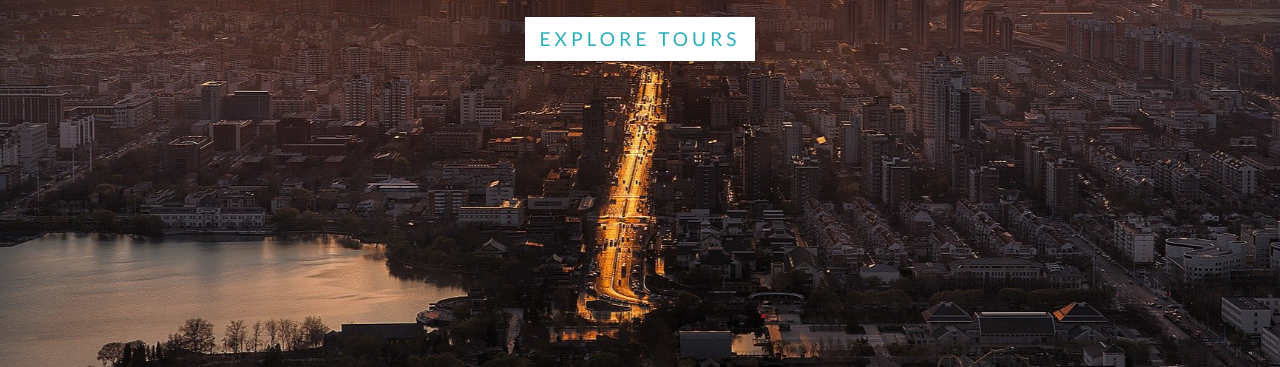
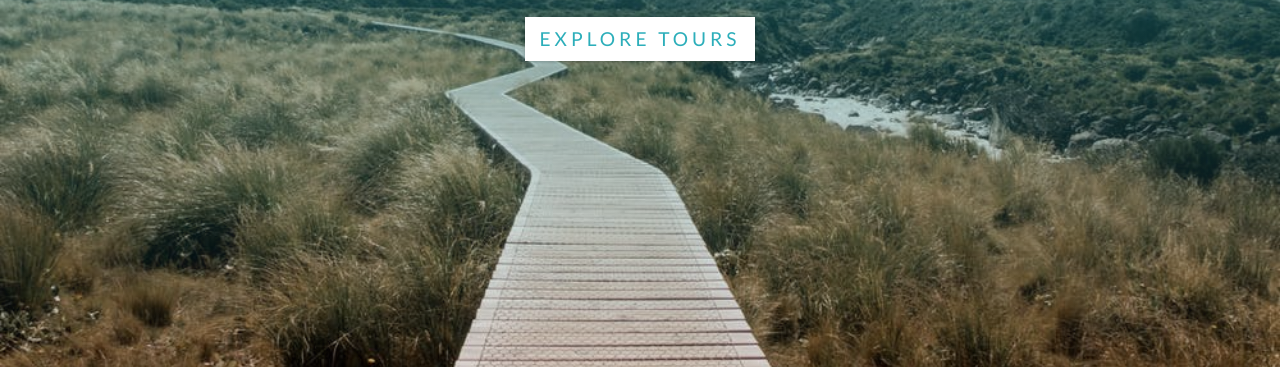
Before and after one commit to acasanova009/WorldCitiesTours, a plain HTML site: page index.html in a window 1280 px wide. Shown: the part 433-800 px from the top of the page. Drawn offline with Linux system fonts and the light colour scheme.

Commit message:
background fix

```diff
--- a/css/styles.css
+++ b/css/styles.css
@@ -196,7 +196,8 @@ Hero ?Hero = customer.
 }
 @media screen and (min-width: 768px) {
   .hero {
-    background: url("../media/banner.jpg") center/cover fixed no-repeat;
+    background: linear-gradient(rgba(44, 174, 186, 0.7), rgba(0, 0, 0, 0.1)),
+      url("../images/main.jpeg") center/cover fixed no-repeat;
   }
   .hero-banner p {
     max-width: 45rem;
```
